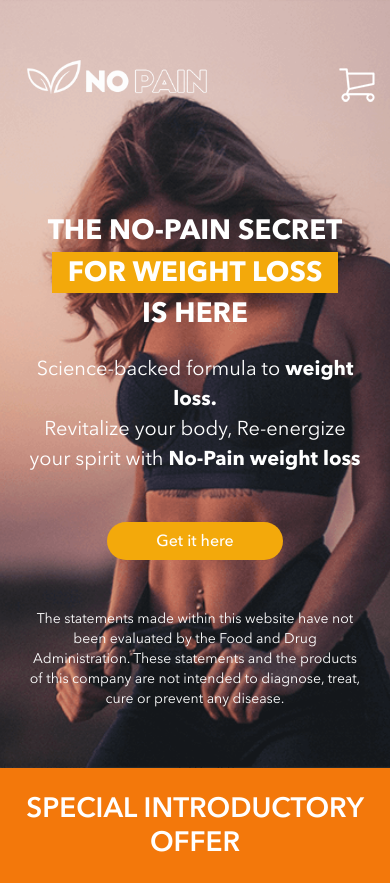
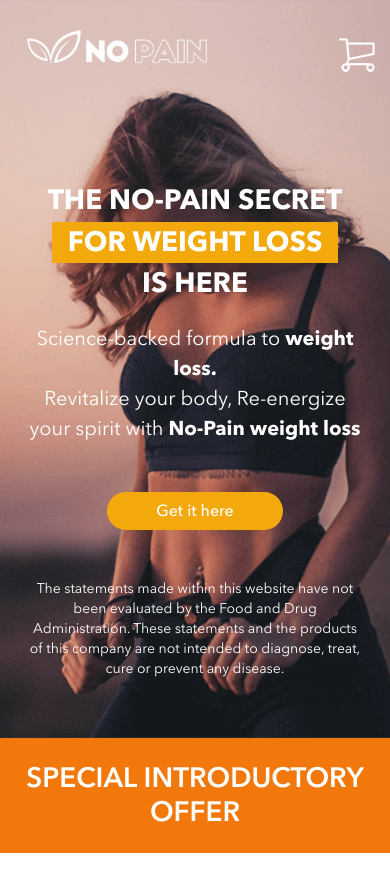
Before and after one commit to Nuruddin-Adnan/weightloss-site-orange, a plain HTML site: page index.html in a window 390 px wide. Shown: the top 886 px of the page. Drawn offline with nearby package versions, Linux system fonts and the light colour scheme; files that its build step writes are made by us from their sources.

Commit message:
Update hero for mobile

```diff
--- a/assets/scss/pages/_home.scss
+++ b/assets/scss/pages/_home.scss
@@ -5,6 +5,10 @@
   position: relative;
   color: #fff;
   padding: 60px 15px;
+
+  @media (max-width: 575px) {
+    padding-top: 30px;
+  }
 
   .brand-logo {
     margin-bottom: 120px;
```
